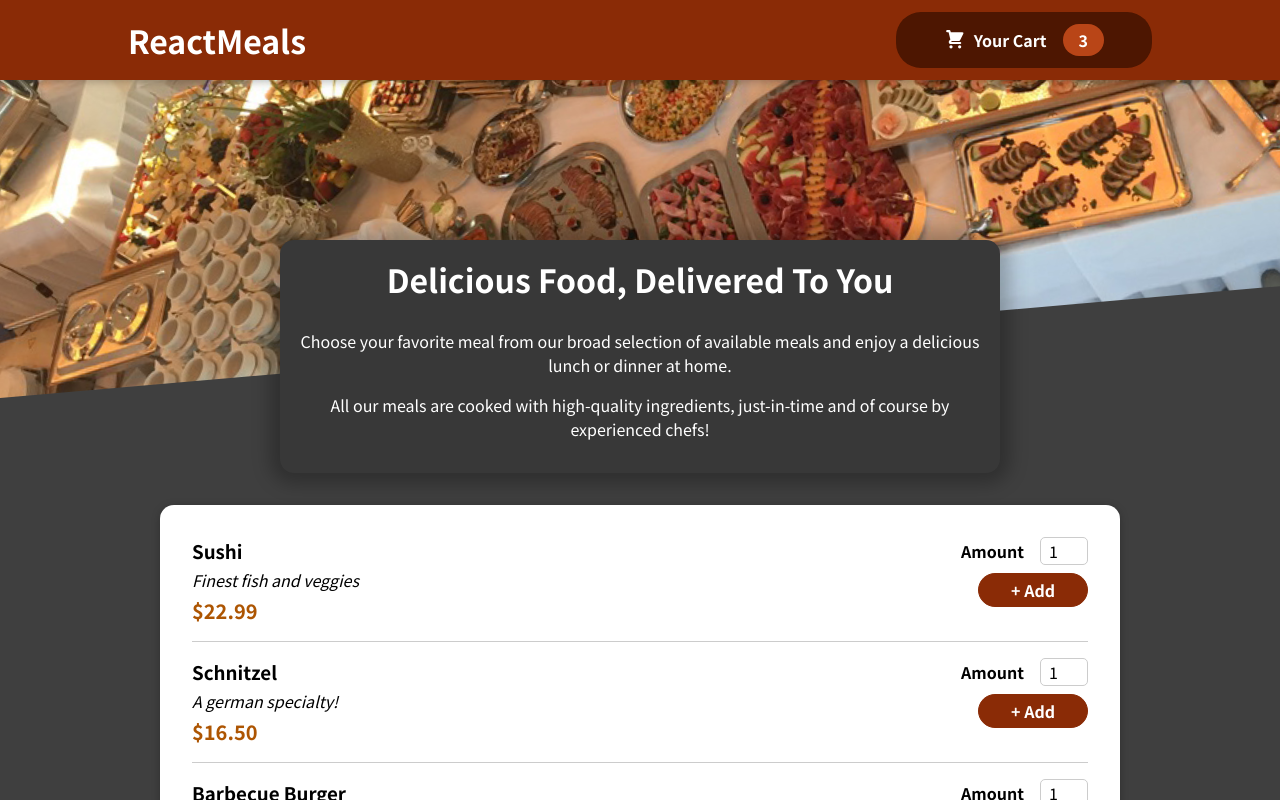
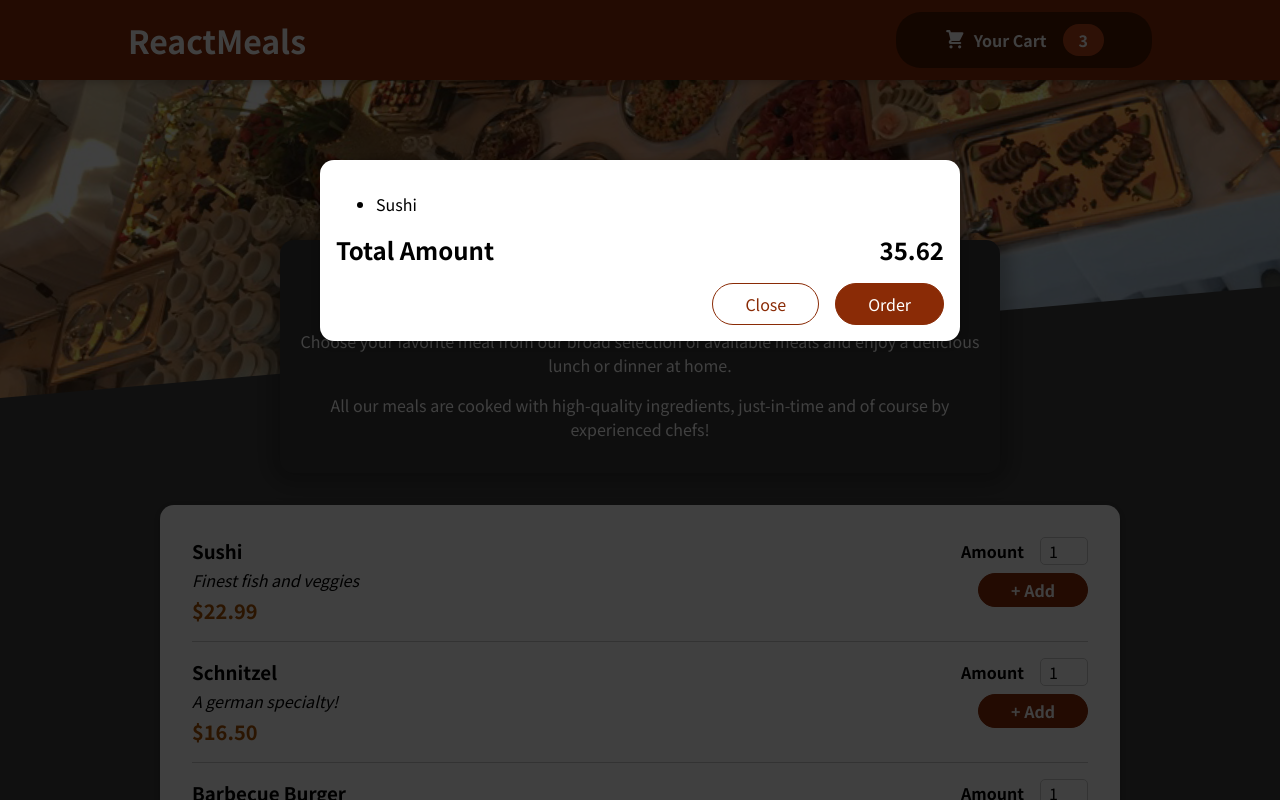
Before and after one commit to jiyunnoh/react-typescript-food-order-app, a React (Create React App) app: page / in a window 1280 px wide. Shown: the top 800 px of the page. Built offline with nearby package versions, Linux system fonts and the light colour scheme.

Commit message:
140. Adding a Modal via a React Portal

```diff
--- a/public/index.html
+++ b/public/index.html
@@ -28,6 +28,7 @@
   </head>
   <body>
     <noscript>You need to enable JavaScript to run this app.</noscript>
+    <div id="overlays"></div>
     <div id="root"></div>
     <!--
       This HTML file is a template.
--- a/src/App.tsx
+++ b/src/App.tsx
@@ -1,10 +1,12 @@
 import React from "react";
+import Cart from "./components/Cart/Cart";
 import Header from "./components/Layout/Header";
 import Meals from "./components/Meals/Meals";
 
 function App() {
   return (
     <>
+      <Cart />
       <Header />
       <main>
         <Meals />
--- a/src/components/Cart/Cart.tsx
+++ b/src/components/Cart/Cart.tsx
@@ -1,16 +1,17 @@
 import React from "react";
+import Modal from "../UI/Modal";
 import classes from "./Cart.module.css";
 
 const Cart = () => {
     const cartItems = (
         <ul className={classes['cart-item']}>
             {[{ id: 'c1', name: 'Sushi', amount: 2, price: 12.99 }].map(item =>
-                <li>{item.name}</li>
+                <li key={item.id}>{item.name}</li>
             )}
         </ul>
     );
     return (
-        <div>
+        <Modal>
             {cartItems}
             <div className={classes.total}>
                 <span>Total Amount</span>
@@ -20,7 +21,7 @@
                 <button className={classes['button--alt']}>Close</button>
                 <button className={classes.button}>Order</button>
             </div>
-        </div>
+        </Modal>
     );
 }
 
--- /dev/null
+++ b/src/components/UI/Modal.module.css
@@ -0,0 +1,41 @@
+.backdrop {
+    position: fixed;
+    top: 0;
+    left: 0;
+    width: 100%;
+    height: 100vh;
+    z-index: 20;
+    background-color: rgba(0, 0, 0, 0.75);
+}
+
+.modal {
+    position: fixed;
+    top: 20vh;
+    left: 5%;
+    width: 90%;
+    background-color: white;
+    padding: 1rem;
+    border-radius: 14px;
+    box-shadow: 0 2px 8px rgba(0, 0, 0, 0.25);
+    z-index: 30;
+    animation: slide-down 300ms ease-out forwards;
+}
+
+@media (min-width: 768px) {
+    .modal {
+        width: 40rem;
+        left: calc(50% - 20rem);
+    }
+}
+
+@keyframes slide-down {
+    from {
+        opacity: 0;
+        transform: translateY(-3rem);
+    }
+
+    to {
+        opacity: 1;
+        transform: translateY(0);
+    }
+}
--- /dev/null
+++ b/src/components/UI/Modal.tsx
@@ -0,0 +1,26 @@
+import React from "react";
+import ReactDOM from "react-dom";
+import classes from "./Modal.module.css";
+
+const Backdrop = () => {
+    return <div className={classes.backdrop} />
+};
+
+const ModalOverlay = (props: { children: React.ReactNode }) => {
+    return (
+        <div className={classes.modal}>
+            <div className={classes.content}>{props.children}</div>
+        </div>
+    );
+};
+
+const portalElement = document.getElementById('overlays')!;
+
+const Modal = (props: { children: React.ReactNode }) => {
+    return <>
+        {ReactDOM.createPortal(<Backdrop />, portalElement)}
+        {ReactDOM.createPortal(<ModalOverlay>{props.children}</ModalOverlay>, portalElement)}
+    </>
+};
+
+export default Modal;
```
Also changed, not shown: 1 other file (tests, documents, lock files or other folders).
